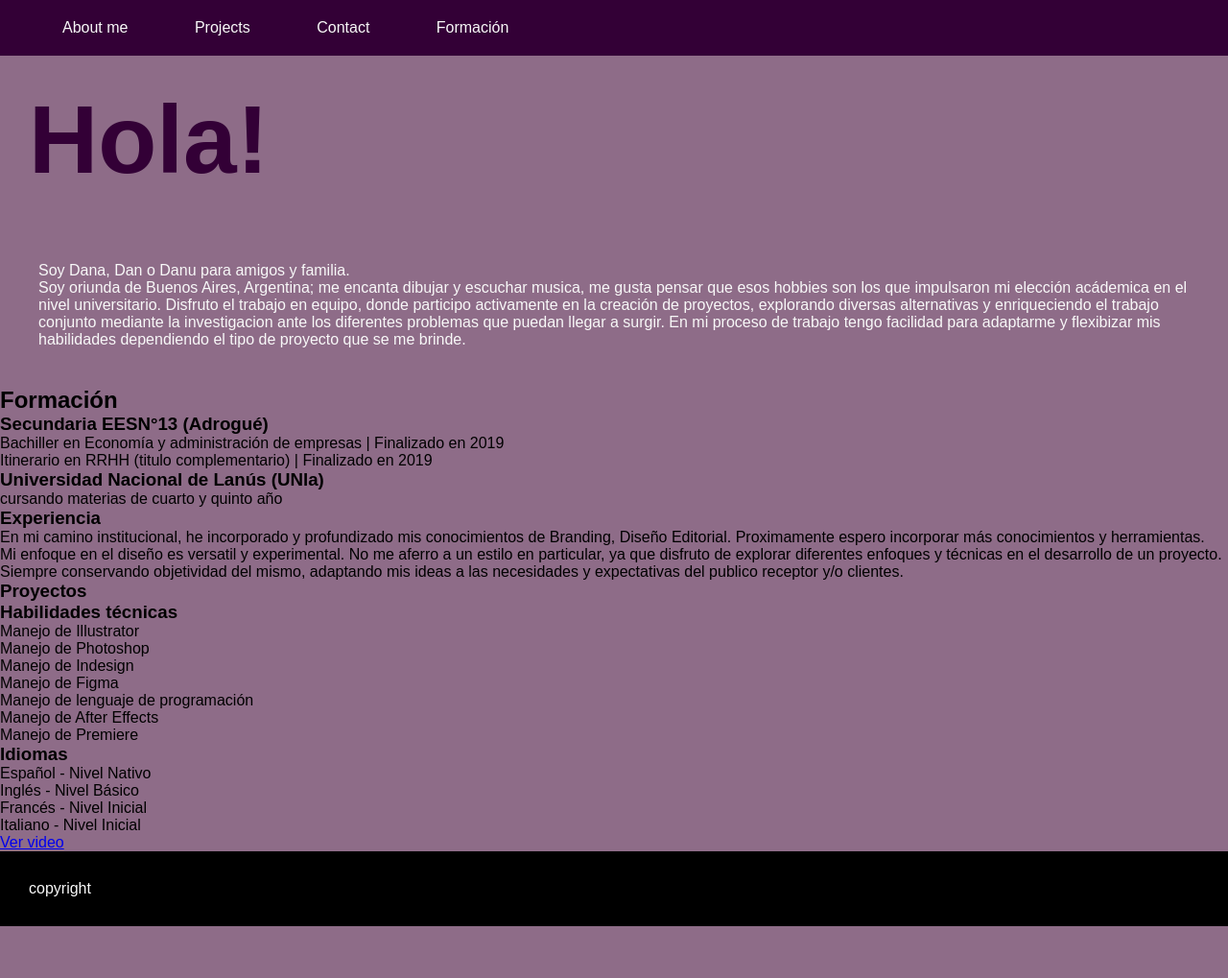
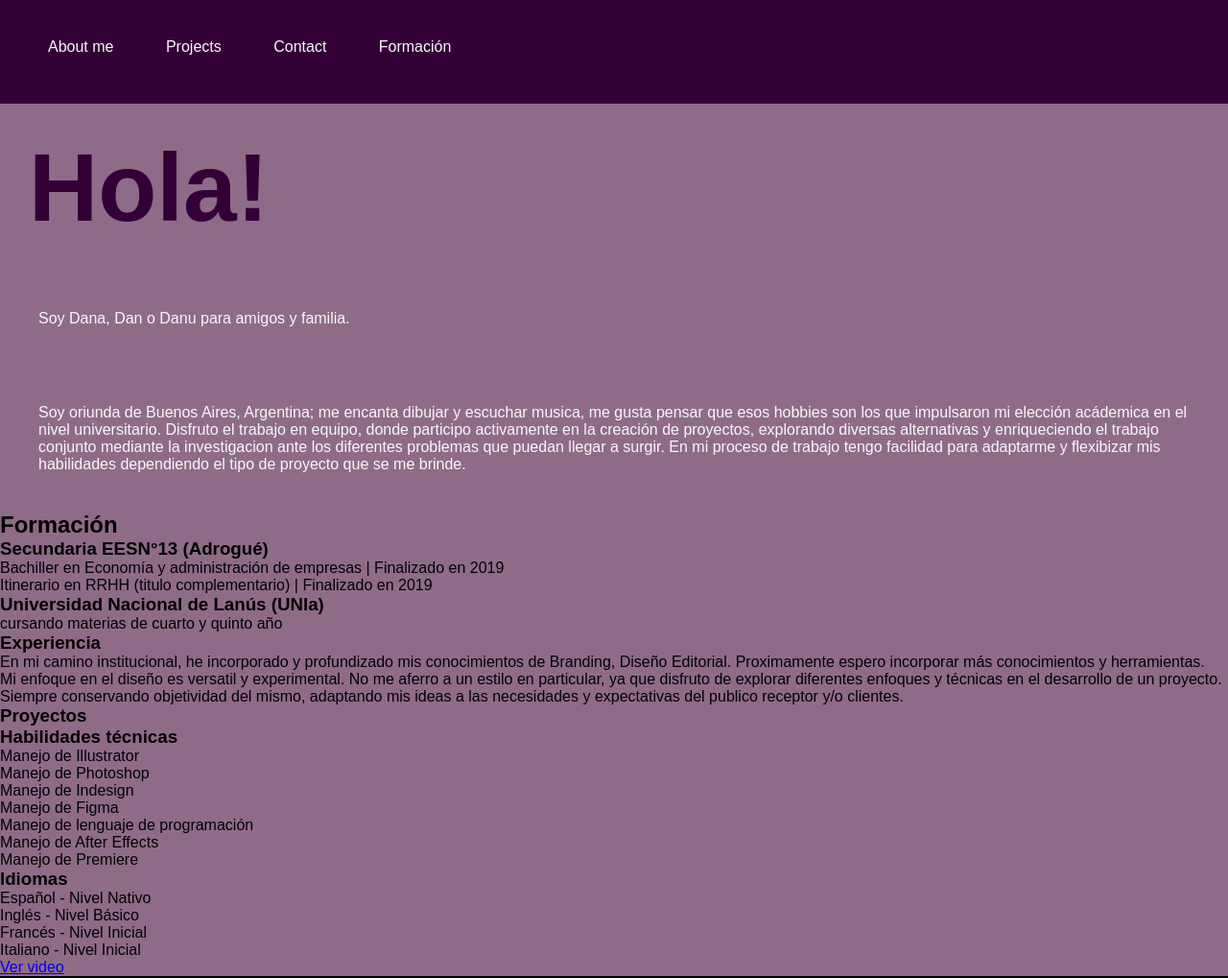
Before and after one commit to Dyaswhisper/Abraham_curriculum, a plain HTML site: page index.html in a window 1280 px wide. Shown: the top 1019 px of the page at 96% size. Before the commit the page ends 965 px from the top, so only its background shows below. Drawn offline with Linux system fonts and the light colour scheme.

Commit message:
css (algunos avances)

```diff
--- a/index.html
+++ b/index.html
@@ -20,8 +20,10 @@
     <main>
         <section >
             <h1>Hola!</h1>
-            <div class="sobre">
+            <div class="sua">
                 <p>Soy Dana, Dan o Danu para amigos y familia. </p>
+            </div>
+            <div class="sud">
                 <p class="re">Soy oriunda de Buenos Aires, Argentina; me encanta dibujar y escuchar musica, me gusta pensar que esos hobbies son los que impulsaron mi elección acádemica en el nivel universitario. Disfruto el trabajo en equipo, donde participo activamente en la creación de proyectos, explorando diversas alternativas y enriqueciendo el trabajo conjunto mediante la investigacion ante los diferentes problemas que puedan llegar a surgir. En mi proceso de trabajo tengo facilidad para adaptarme y flexibizar mis habilidades dependiendo el tipo de proyecto que se me brinde.</p>
             </div>
         </section>
--- a/style.css
+++ b/style.css
@@ -11,23 +11,30 @@ header{
     background-color: #330036;
     align-items: center;
     padding: 20px;
+    display: flex;
+    justify-content: space-between;
 }
 header li{
-    display: inline;
-    margin: 0 0 0 15px;
+    display: inline-block;
     padding: 20px 20px 30px 30px;
     color: #f8f8f8;
+}
+nav{
+
 }
 h1{
     color: #330036;
     font-size: 100px;
     padding: 30px;
 }
-.sobre{
+.sua{
 color: #f8f8f8;
 padding: 40px;
 }
-
+.sud{
+    color: #f8f8f8;
+padding: 40px;
+}
 footer{
     background-color: #000000;
     padding: 30px;
```
